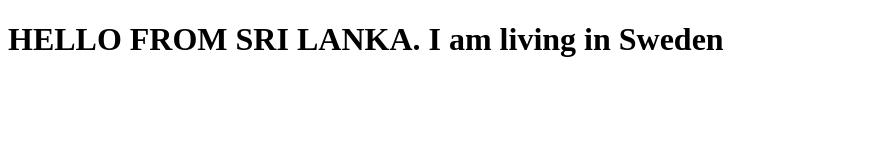
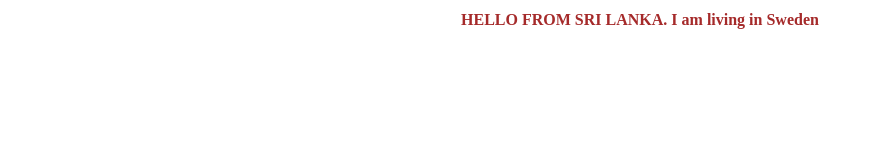
Before and after one commit to Sinjanthu/css-test, a plain HTML site: page index.html in a window 1280 px wide. Shown: the whole page, without its empty margins (0-874 px from the left). Drawn offline with Linux system fonts and the light colour scheme.

```diff
--- a/style.css
+++ b/style.css
@@ -1,4 +1,6 @@
-p{
+h1{
   font-size: 1rem;
   text-shadow: 0ch;
+  text-align: center;
+color:brown;
 }
```
